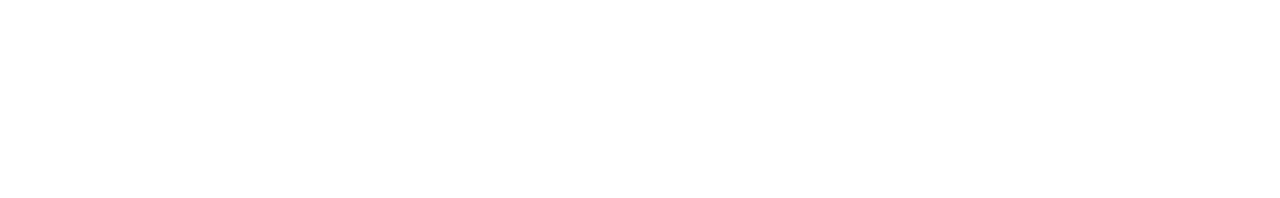
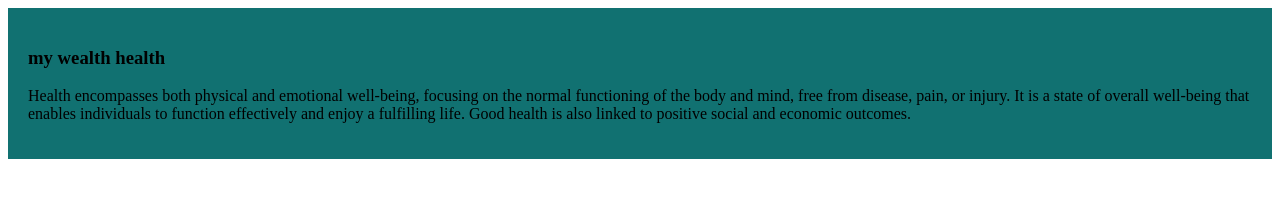
Before and after one commit to ashiksheikh1/ak-my-first-github-repo, a plain HTML site: page index.html in a window 1280 px wide. Drawn offline with Linux system fonts and the light colour scheme.

Commit message:
added the first blog

```diff
--- a/index.html
+++ b/index.html
@@ -4,8 +4,16 @@
     <meta charset="UTF-8">
     <meta name="viewport" content="width=device-width, initial-scale=1.0">
     <title>my first ever github repo</title>
+     <link rel="stylesheet" href="styles/blog.css">
 </head>
 <body>
-
+    <div>
+        <h3>my wealth health</h3>
+        <p>Health encompasses both physical and emotional well-being, focusing
+    on the normal functioning of the body and mind, free from disease, pain,
+    or injury. It is a state of overall well-being that enables individuals to
+     function effectively and enjoy a fulfilling life. Good health is also
+     linked to positive social and economic outcomes. </p>
+    </div>
 </body>
 </html>
--- /dev/null
+++ b/styles/blog.css
@@ -0,0 +1,4 @@
+div{
+    background-color: rgb(17, 113, 113);
+    padding: 20px;
+}
```
